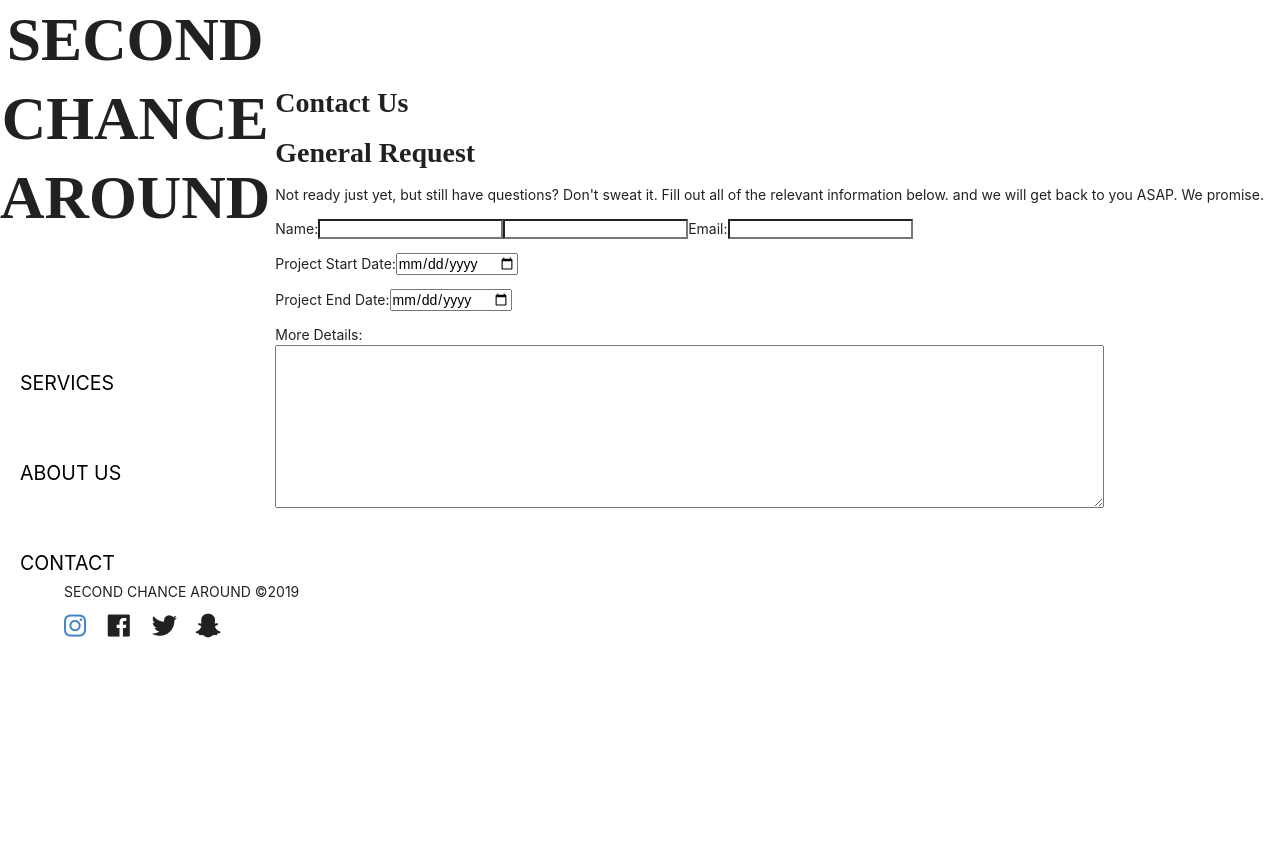
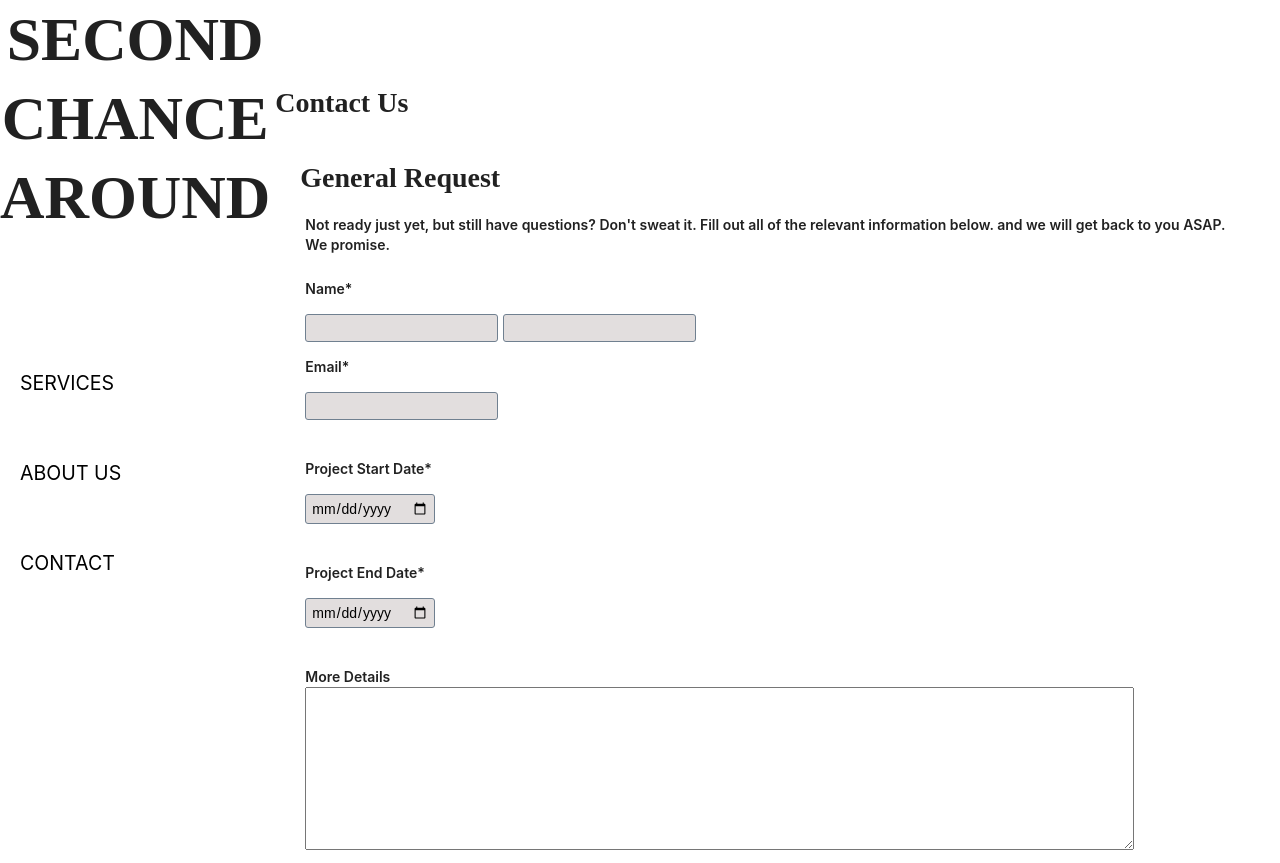
Before and after one commit to BriGuy520/second-chance-around-web, a React app: page /contact in a window 1280 px wide. Shown: the top 863 px of the page. Before the commit the page ends 800 px from the top, so only its background shows below. Built offline with nearby package versions, Linux system fonts and the light colour scheme; a web font is replaced by a local one.

Commit message:
finished styling the general request form

```diff
--- a/src/App.css
+++ b/src/App.css
@@ -124,6 +124,30 @@ h1 {
   padding: 1%;
 }
 
+/* Contact Forms */
+
+.general-request {
+  padding: 25px;
+}
+
+.general-request p {
+  padding: 5px 10px 5px 5px;
+  font-weight: 600;
+}
+
+.general-request input {
+  background: rgb(226, 222, 222);
+  padding: 5px;
+  margin: 15px 5px 15px 0;
+  border-radius: 3px;
+  border: 1px solid slategray;
+}
+
+input[type=date]::-webkit-inner-spin-button {
+  -webkit-appearance: none;
+  display: none;
+}
+
 @media (min-width: 800px) {
   .container {
     height: 100%;
--- a/src/components/contact/GeneralRequest.js
+++ b/src/components/contact/GeneralRequest.js
@@ -8,14 +8,18 @@ const GeneralRequest = () => {
         Not ready just yet, but still have questions? Don't sweat it. Fill out all of the relevant information below.
         and we will get back to you ASAP. We promise.
       </p>
-      <form action="contact.php" method="POST">
+      <form /*action="contact.php" method="POST" */>
       <p>
-        Name:<input type="text" name="firstname" /><input type="text" name="lastname" />
-        Email:<input type="text" name="email" />
+        Name*<br/><input type="text" name="firstname" /><input type="text" name="lastname" /><br/>
+        Email*<br/><input type="text" name="email" />
       </p>
-      <p>Project Start Date:<input type="date" name="startdate" /></p>
-      <p>Project End Date:<input type="date" name="enddate" /></p>
-      <p>More Details:<br/>
+      <p>
+        Project Start Date*<br/><input type="date" name="startdate" />
+      </p>
+      <p>
+        Project End Date*<br/><input type="date" name="enddate" />
+      </p>
+      <p>More Details<br/>
         <textarea name="details" rows="10" cols="100"></textarea>
       </p>
   </form>
```
